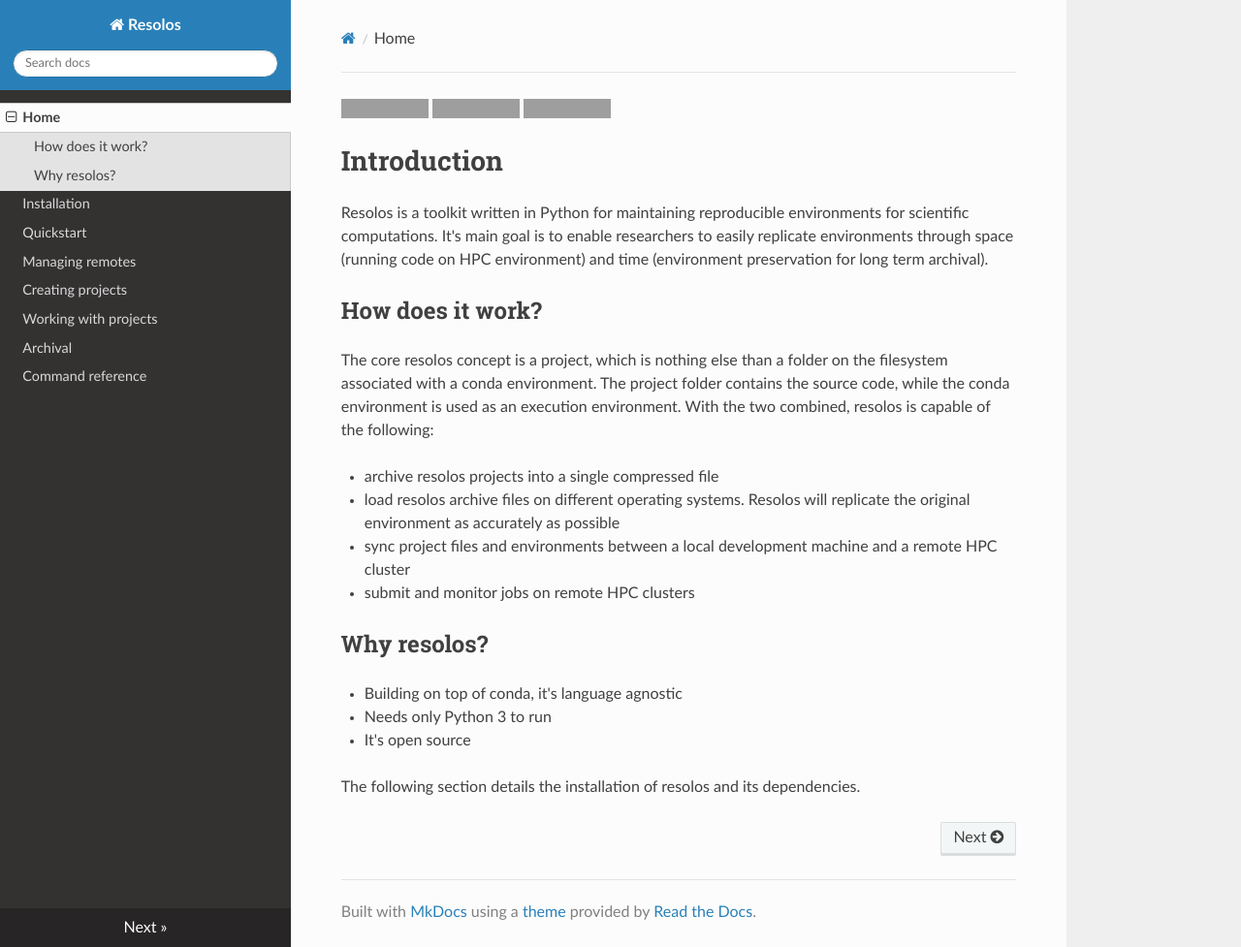
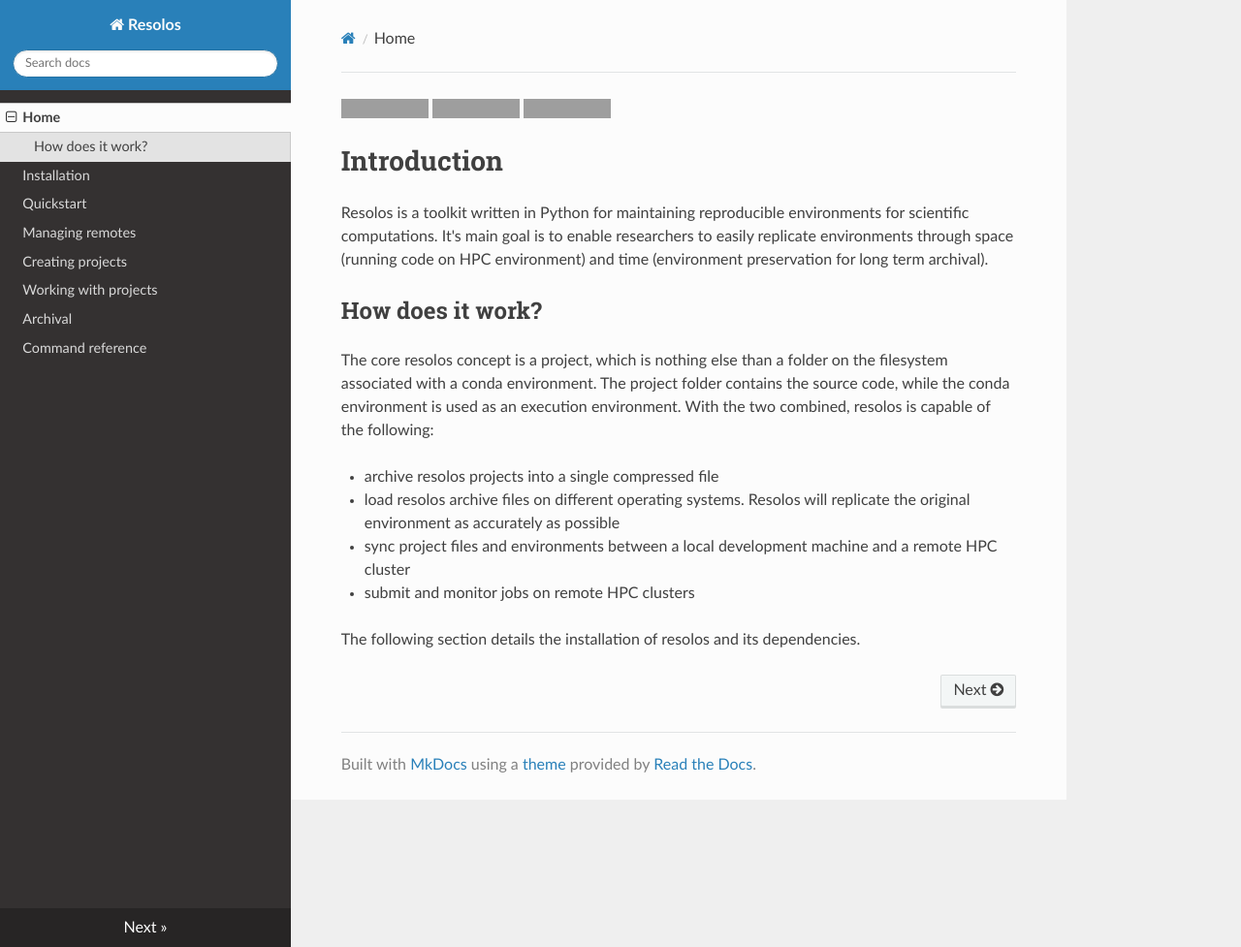
Before and after one commit to nuvolos-cloud/resolos, an MkDocs documentation site: the page built from docs/index.md, in a window 1280 px wide and 977 px high. Shown: the whole window at 97% size. Built offline with MkDocs 1.6.1, drawn with Linux system fonts in a browser that asks for light colours; nearby versions of some CDN libraries; grey boxes are pictures that could not be loaded.

Commit message:
Fix integration test link

```diff
--- a/docs/index.md
+++ b/docs/index.md
@@ -1,6 +1,6 @@
 [![PyPI version](https://badge.fury.io/py/resolos.svg)](https://pypi.org/project/resolos/)
 [![GitHub version](https://badge.fury.io/gh/nuvolos-cloud%2Fresolos.svg)](https://github.com/nuvolos-cloud/resolos)
-[![Integration tests](https://github.com/nuvolos-cloud/resolos/actions/workflows/salid-integration-test.yaml/badge.svg)](https://github.com/nuvolos-cloud/resolos/actions/workflows/salid-integration-test.yaml)
+[![Integration tests](https://github.com/nuvolos-cloud/resolos/actions/workflows/integration-test.yaml/badge.svg)](https://github.com/nuvolos-cloud/resolos/actions/workflows/integration-test.yaml)
 
 # Introduction
 
@@ -20,10 +20,4 @@
 - sync project files and environments between a local development machine and a remote HPC cluster
 - submit and monitor jobs on remote HPC clusters
 
-## Why resolos?
-
-- Building on top of conda, it's language agnostic
-- Needs only Python 3 to run
-- It's open source
-
 The following section details the installation of resolos and its dependencies.
```
Also changed, not shown: README.md (+2 -1 lines).
